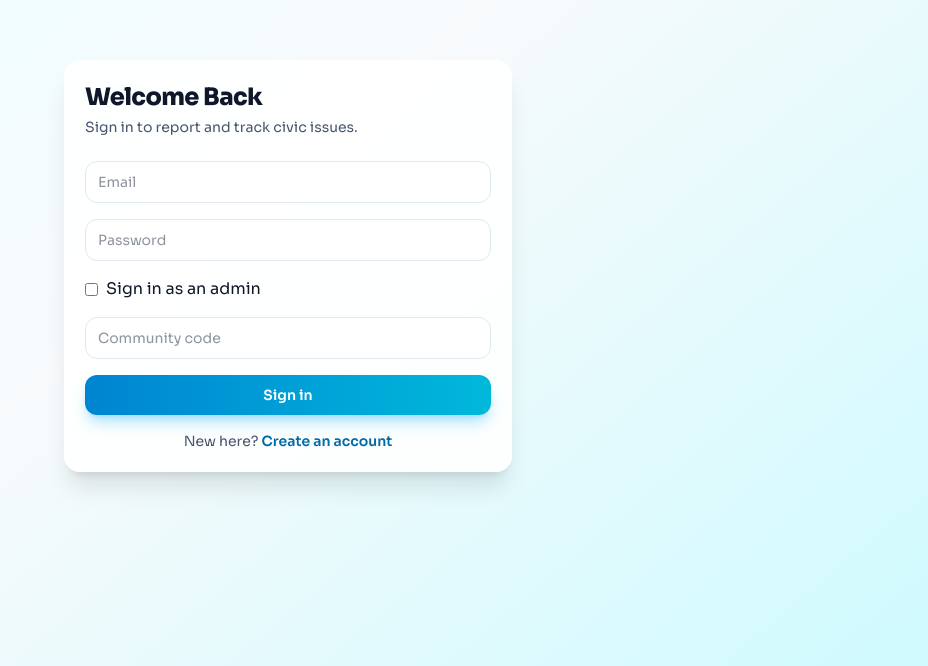
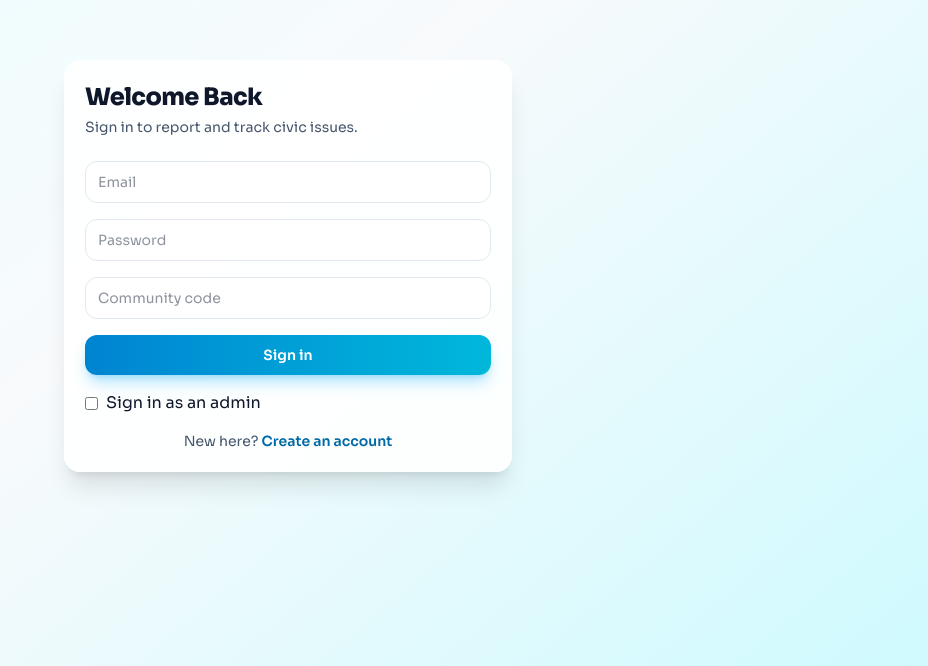
Before and after one commit to kaushik6g/Urban_buddy, a React (Vite) app in the folder frontend/: page /login in a window 1280 px wide. Shown: the part 134-800 px from the top of the page, without its empty margins (352-1280 px from the left). Built offline with nearby package versions, Linux system fonts and the light colour scheme; no server answers.

Commit message:
Move admin login option below the Sign in button

```diff
--- a/frontend/src/pages/auth/LoginPage.tsx
+++ b/frontend/src/pages/auth/LoginPage.tsx
@@ -48,10 +48,6 @@ const LoginPage = () => {
             required
           />
 
-          <label className="flex items-center gap-2">
-            <input type="checkbox" checked={adminLogin} onChange={(e) => setAdminLogin(e.target.checked)} />
-            Sign in as an admin
-          </label>
           {!adminLogin && (
             <Input aria-label="Community code" placeholder="Community code" value={communityCode}
               onChange={(e) => setCommunityCode(e.target.value.toUpperCase())} required />
@@ -62,6 +58,10 @@ const LoginPage = () => {
           <Button className="w-full" disabled={loading} type="submit">
             {loading ? 'Signing in...' : 'Sign in'}
           </Button>
+          <label className="flex items-center gap-2">
+            <input type="checkbox" checked={adminLogin} onChange={(e) => setAdminLogin(e.target.checked)} />
+            Sign in as an admin
+          </label>
         </form>
 
         <p className="mt-4 text-center text-sm text-slate-600">
```
